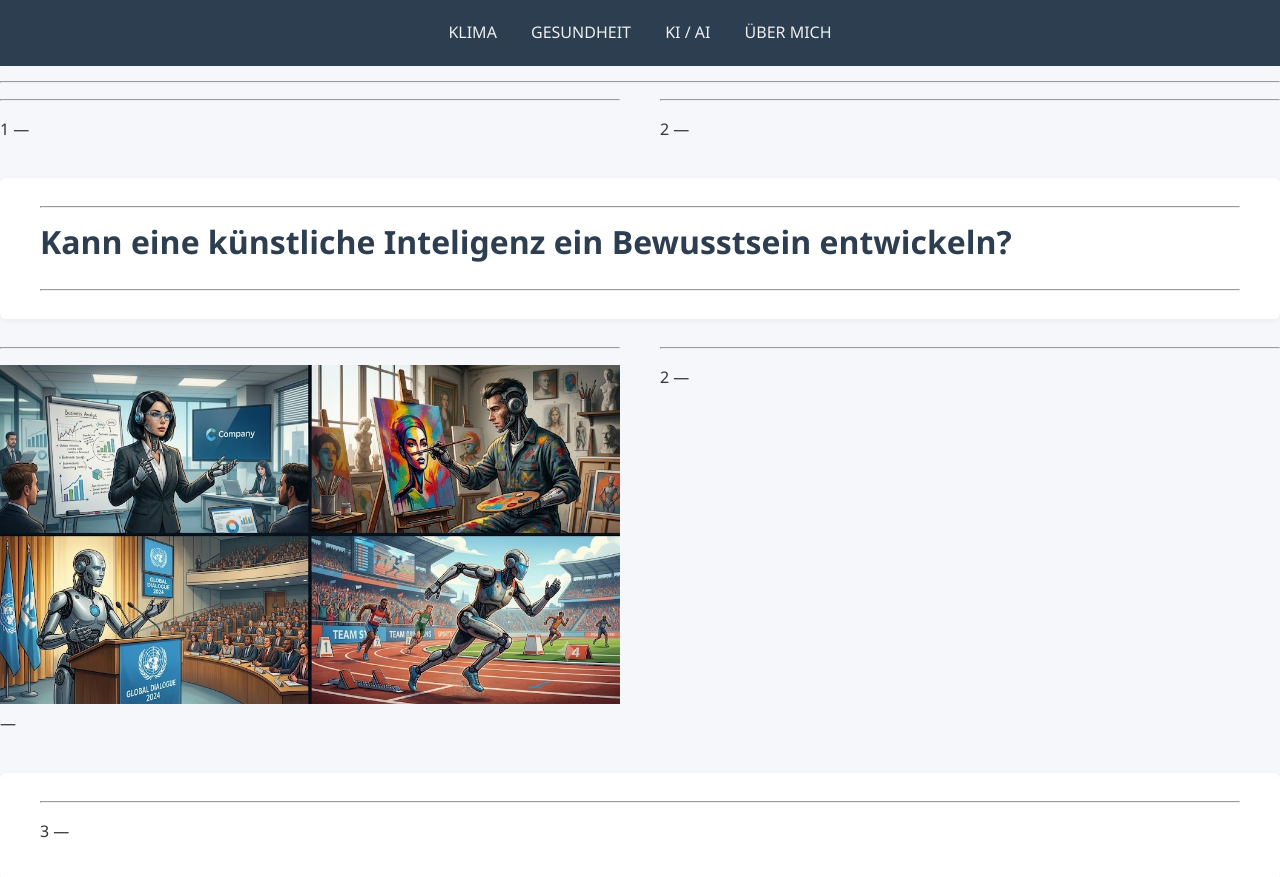
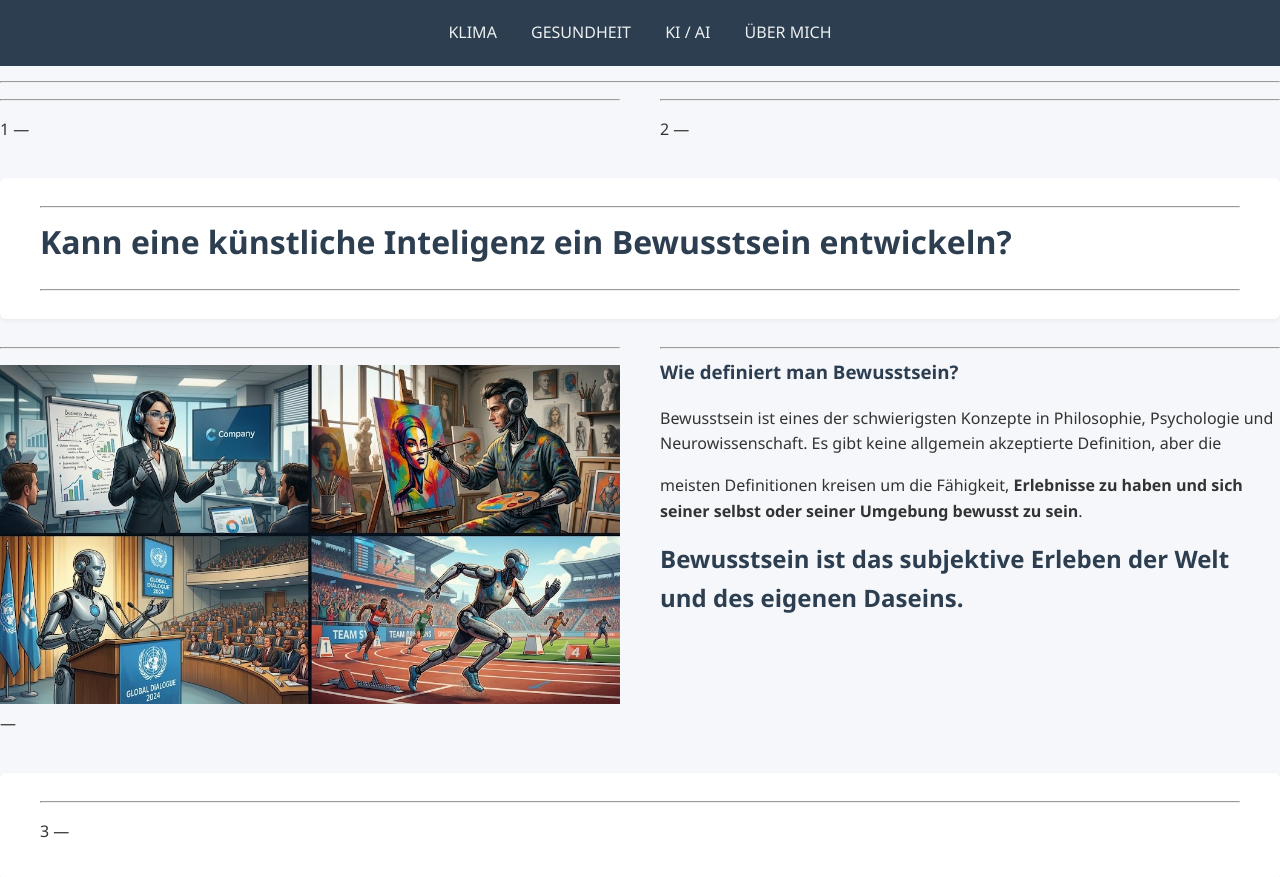
Before and after one commit to TheGermanTruth/TheGermanTruth, a Jekyll site: the page built from kiai.md, in a window 1280 px wide and 900 px high, scrolled down 1812 px. Shown: the top 877 px of the window. Built offline with Jekyll 4.4.1, drawn with Linux system fonts in a browser that asks for light colours.

Commit message:
Update kiai.md

```diff
--- a/kiai.md
+++ b/kiai.md
@@ -56,7 +56,13 @@ title: "In Planung"
 <div class="column" markdown="1">
 
 ---
-2
+### Wie definiert man Bewusstsein?
+
+Bewusstsein ist eines der schwierigsten Konzepte in Philosophie, Psychologie und Neurowissenschaft. Es gibt keine allgemein akzeptierte Definition, aber die
+
+meisten Definitionen kreisen um die Fähigkeit, **Erlebnisse zu haben und sich seiner selbst oder seiner Umgebung bewusst zu sein**.
+
+Bewusstsein ist das subjektive Erleben der Welt und des eigenen Daseins.
 ---
 
 </div>
```
